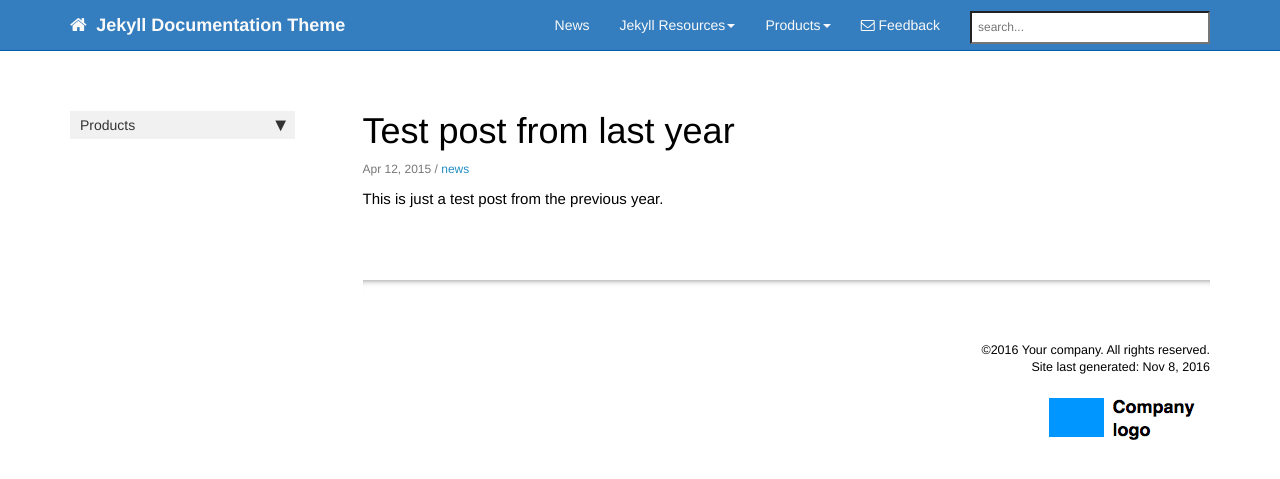
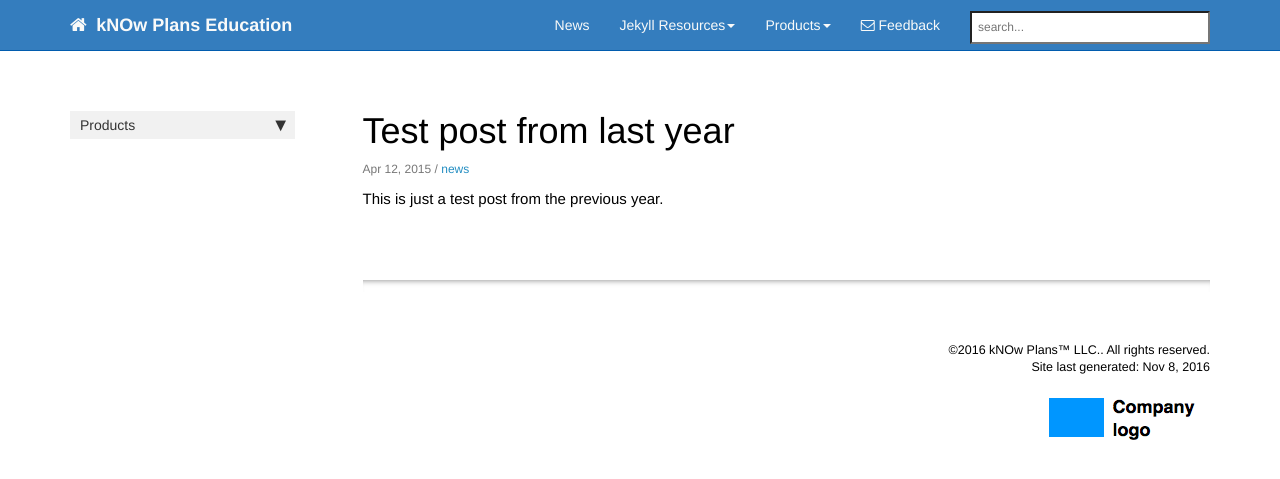
Before and after one commit to MichaelLogic/knowplans-education, a Jekyll site: the page built from _posts/2015-04-12-test-post-last-year.md, in a window 1280 px wide. Shown: the top 479 px of the page. Built offline with Jekyll 4.4.1, drawn with Linux system fonts in a browser that asks for light colours; nearby versions of some CDN libraries; comment, search, counter and statistics services are not loaded.

Commit message:
publish settings

```diff
--- a/_config.yml
+++ b/_config.yml
@@ -2,19 +2,19 @@
 output: web
 # this property is useful for conditional filtering of content that is separate from the PDF.
 
-topnav_title: Jekyll Documentation Theme
+topnav_title: kNOw Plans Education
 # this appears on the top navigation bar next to the home button
 
-site_title: Jekyll theme for documentation
+site_title: kNOW Plans™ Business and Technical Documentation
 # this appears in the html browser tab for the site title (seen mostly by search engines, not users)
 
-company_name: Your company
+company_name: kNOw Plans™ LLC.
 # this appears in the footer
 
-github_editme_path: tomjohnson1492/documentation-theme-jekyll/blob/gh-pages/pages/
+github_editme_path: michaellogic/knowplans-education/blob/gh-pages/pages/
 # if you're using Github, provide the basepath to the branch you've created for reviews, following the sample here. if not, leave this value blank.
 
-disqus_shortname: idrbwjekyll
+disqus_shortname:
 # if you're using disqus for comments, add the shortname here. if not, leave this value blank.
 
 host: 127.0.0.1
@@ -28,9 +28,9 @@ exclude:
   - .gitignore
 # these are the files and directories that jekyll will exclude from the build
 
-feedback_subject_line: Jekyll documentation theme
+feedback_subject_line: kNOw Plans™ Education
 
-feedback_email: tomjohnson1492@gmail.com
+feedback_email: info@knowplans.com
 # used as a contact email for the Feedback link in the top navigation bar
 
 # feedback_disable: true
@@ -97,8 +97,8 @@ sidebars:
 - product2_sidebar
 - other
 
-description: "Intended as a documentation theme based on Jekyll for technical writers documenting software and other technical products, this theme has all the elements you would need to handle multiple products with both multi-level sidebar navigation, tags, and other documentation features."
+description: "Intended as a documentation for kNOw Plans™ frequently asked questions, definitions, and other documentation features."
 # the description is used in the feed.xml file
 
 # needed for sitemap.xml file only
-url: http://idratherbewriting.com
+url: http://michaellogic.com
```
